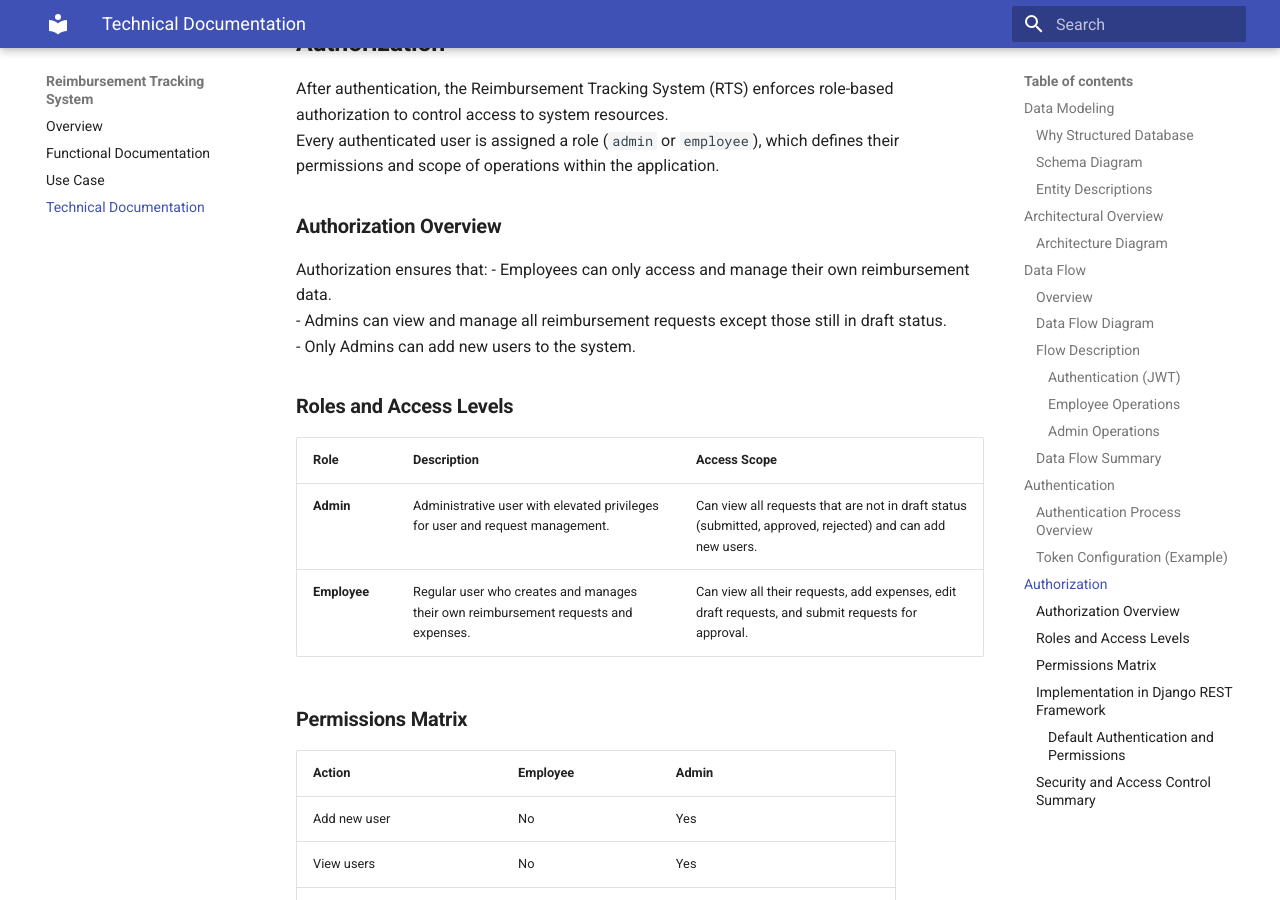
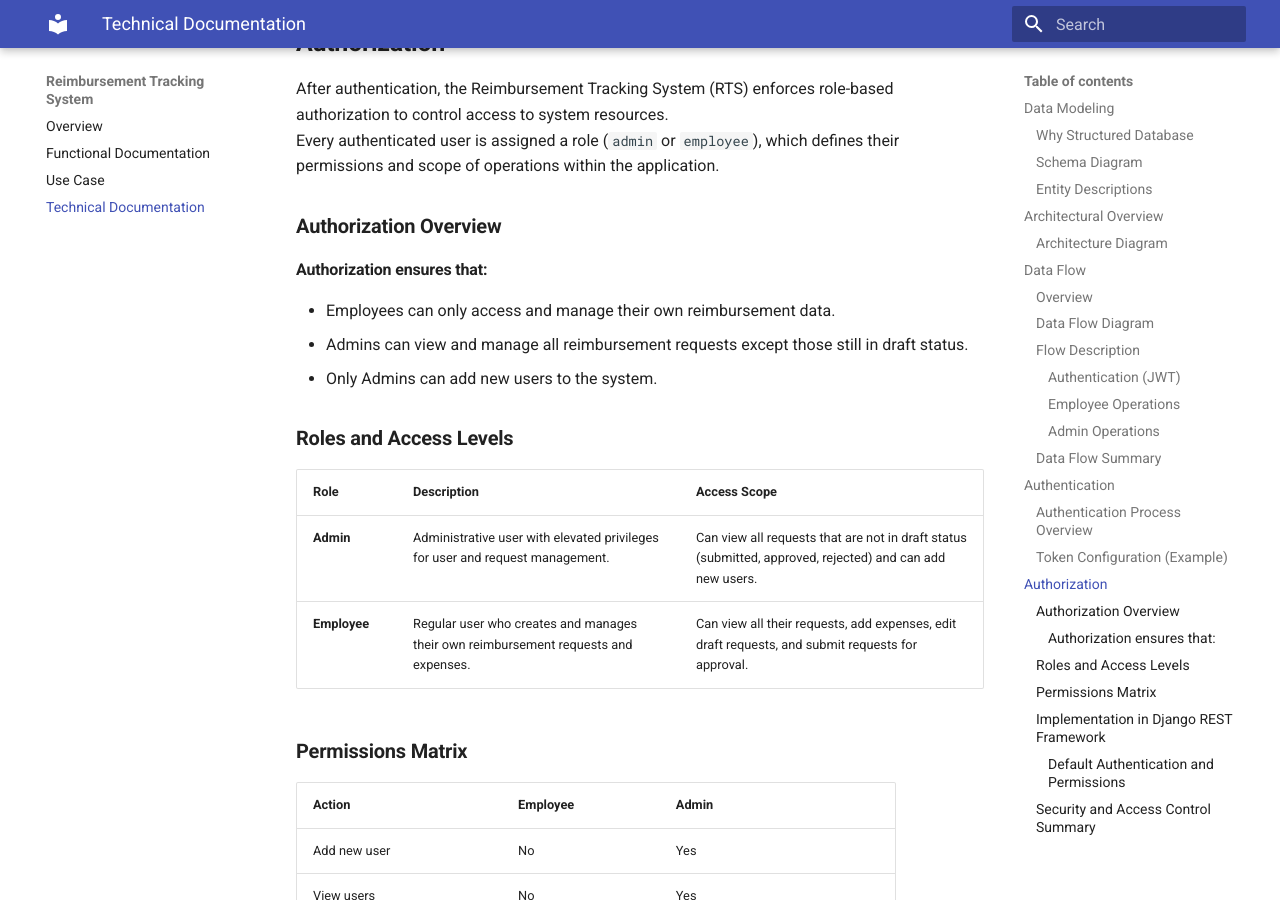
Before and after one commit to tanmayrathi-gkmit/reimbursement-tracking-system-doc, an MkDocs documentation site: the page built from docs/technical.md, in a window 1280 px wide and 900 px high, scrolled down 6014 px. Built offline with MkDocs 1.6.1 and Material for MkDocs 9.7.7, drawn with Linux system fonts in a browser that asks for light colours.

Commit message:
initial commit

```diff
--- a/docs/technical.md
+++ b/docs/technical.md
@@ -100,7 +100,8 @@ Every authenticated user is assigned a role (`admin` or `employee`), which defin
 
 ### **Authorization Overview**
 
-Authorization ensures that:
+#### Authorization ensures that:
+
 - Employees can only access and manage their own reimbursement data.
 - Admins can view and manage all reimbursement requests except those still in draft status.
 - Only Admins can add new users to the system.
```
Also changed, not shown: site/search/search_index.json, site/technical/index.html.
